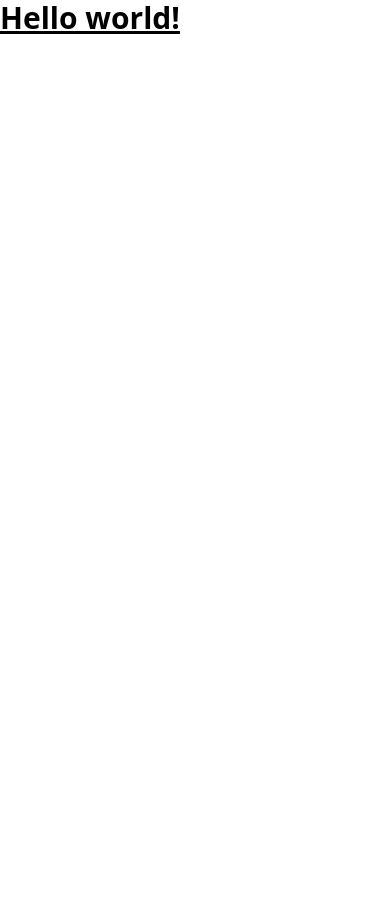
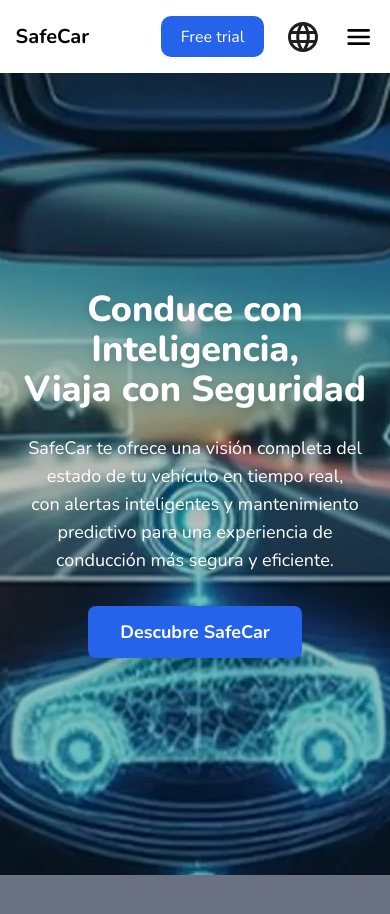
Before and after one commit to M3tasoft/SafeCar-landing-page, a website: page index.html in a window 390 px wide. Before the commit the page ends 844 px from the top, so only its background shows below. Drawn offline with nearby package versions, Linux system fonts and the light colour scheme; files that its build step writes are made by us from their sources.

Commit message:
feat(index): add header and hero sections.

```diff
--- a/index.html
+++ b/index.html
@@ -1,14 +1,105 @@
 <!DOCTYPE html>
 <html lang="en">
-<head>
-  <meta charset="UTF-8">
-  <meta name="viewport" content="width=device-width, initial-scale=1.0">
-  <link href="./src/styles/output.css" rel="stylesheet">
-  <title>Document</title>
-</head>
-<body>
-  <h1 class="text-3xl font-bold underline">
-    Hello world!
-  </h1>
-</body>
+  <head>
+    <meta charset="UTF-8" />
+    <meta name="viewport" content="width=device-width, initial-scale=1.0" />
+    <link href="./src/styles/output.css" rel="stylesheet" />
+    <title>Document</title>
+  </head>
+  <!--Body-->
+  <body class="font-nunito">
+    <!--Header-->
+    <header class="bg-white py-4">
+      <nav class="flex justify-between items-center w-[92%] mx-auto">
+        <!--Logo-->
+        <div>
+          <a class="w-16 cursor-pointer font-bold text-xl lg:text-2xl"
+            >SafeCar</a
+          >
+        </div>
+
+        <!--Nav Links-->
+        <div
+          class="nav-links z-20 duration-300 md:static absolute bg-white md:min-h-fit min-h-[35vh] left-0 top-[-100%] md:w-auto w-full flex items-center px-5"
+        >
+          <ul
+            class="flex md:flex-row flex-col md:items-center md:gap-[4vw] gap-8"
+          >
+            <li><a class="hover:text-gray-500" href="#">Home</a></li>
+            <li><a class="hover:text-gray-500" href="#">Features</a></li>
+            <li><a class="hover:text-gray-500" href="#">Plans</a></li>
+            <li><a class="hover:text-gray-500" href="#">Testimonies</a></li>
+            <li><a class="hover:text-gray-500" href="#">Contact</a></li>
+          </ul>
+        </div>
+
+        <!--Social Icons-->
+        <div class="flex items-center gap-6">
+          <button
+            class="bg-primary text-white px-5 h-[41px] rounded-[10px] hover:bg-secondary cursor-pointer"
+          >
+            Free trial
+          </button>
+          <img src="assets/svg/global.svg" alt="Global" />
+
+          <!--Menu Icon-->
+          <img
+            id="menuIcon"
+            src="./assets/svg/burger-simple-svgrepo-com.svg"
+            alt="Menu"
+            class="w-8 h-8 cursor-pointer md:hidden"
+            onclick="onToggleMenu()"
+          />
+        </div>
+      </nav>
+    </header>
+
+    <main class="bg-gray-500 h-screen">
+      <section class="relative flex items-center justify-center min-h-[95vh]">
+        <img
+          src="./assets/img/safecar-hero-driving-inteligente.webp"
+          alt="SafeCar Hero"
+          class="absolute inset-0 w-full h-full object-cover brightness-75"
+        />
+        <div
+          class="relative z-10 flex flex-col items-center justify-center text-center px-4"
+        >
+          <h1
+            class="text-white font-extrabold text-4xl md:text-6xl mb-6 drop-shadow-lg font-nunito"
+          >
+            Conduce con Inteligencia,<br />Viaja con Seguridad
+          </h1>
+          <p
+            class="text-white text-lg md:text-2xl mb-8 font-nunito drop-shadow-lg max-w-3xl"
+          >
+            SafeCar te ofrece una visión completa del estado de tu vehículo en
+            tiempo real,<br />
+            con alertas inteligentes y mantenimiento predictivo para una
+            experiencia de conducción más segura y eficiente.
+          </p>
+          <a
+            href="#"
+            class="bg-primary hover:bg-secondary text-white font-bold py-3 px-8 rounded-lg text-lg shadow-lg transition-colors"
+          >
+            Descubre SafeCar
+          </a>
+        </div>
+      </section>
+    </main>
+
+    <!--Script-->
+    <script>
+      const navLinks = document.querySelector(".nav-links");
+      const menuIcon = document.getElementById("menuIcon");
+      let menuOpen = false;
+
+      function onToggleMenu() {
+        menuOpen = !menuOpen;
+        navLinks.classList.toggle("top-[9%]");
+        menuIcon.src = menuOpen
+          ? "./assets/svg/close-svgrepo-com.svg"
+          : "./assets/svg/burger-simple-svgrepo-com.svg";
+      }
+    </script>
+  </body>
 </html>
```
